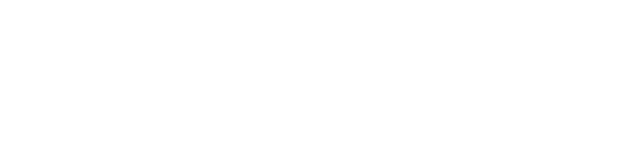
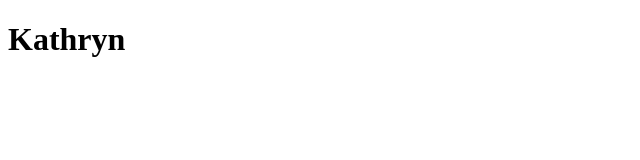
Before and after one commit to cgottshalkjr/Project1, a plain HTML site: page index.html in a window 1280 px wide. Shown: the whole page, without its empty margins (0-640 px from the left). Drawn offline with Linux system fonts and the light colour scheme.

Commit message:
merging files

```diff
--- a/index.html
+++ b/index.html
@@ -7,6 +7,6 @@
     <title>Document</title>
 </head>
 <body>
-
+    <h1>Kathryn</h1>
 </body>
 </html>
```
